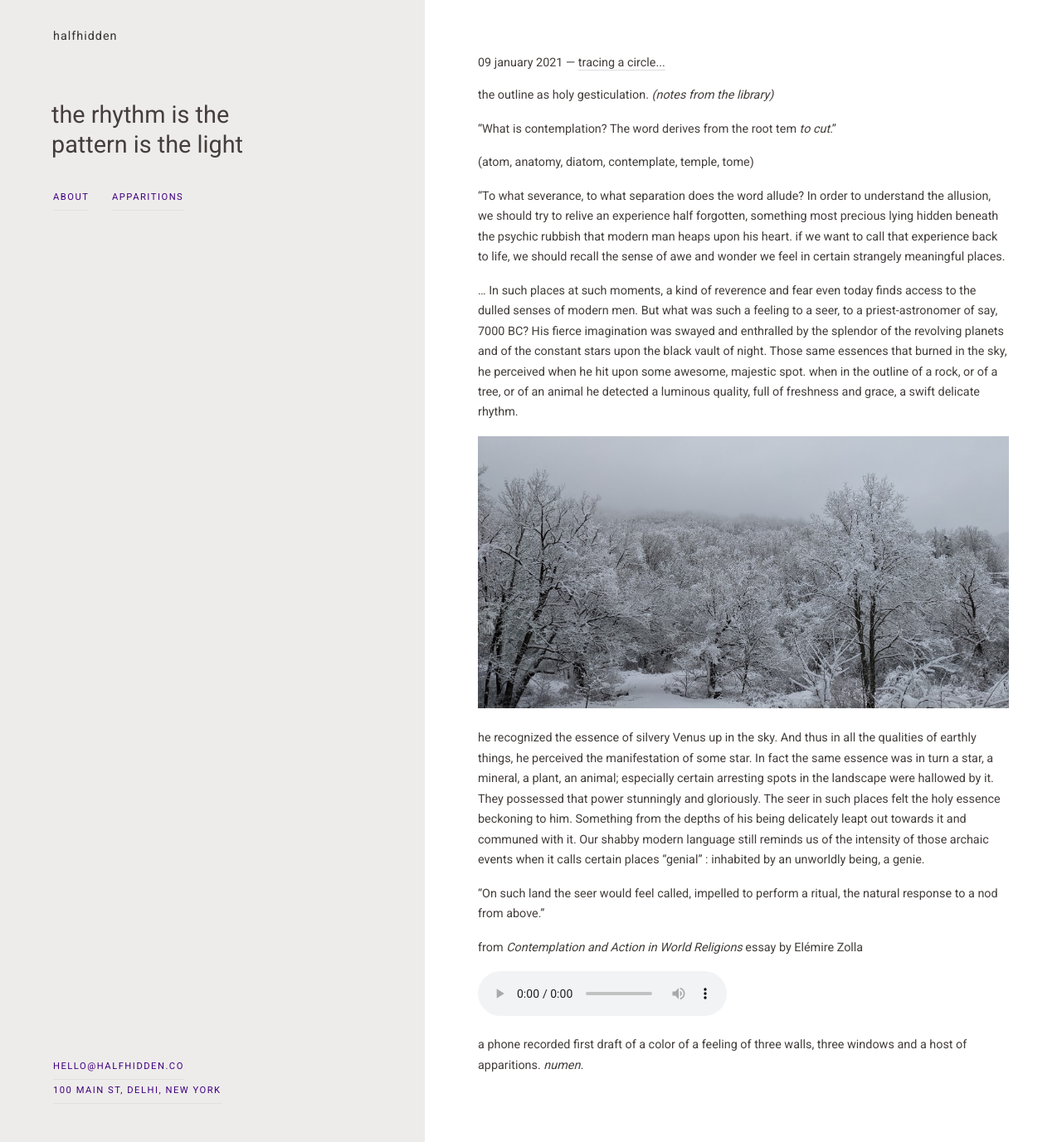
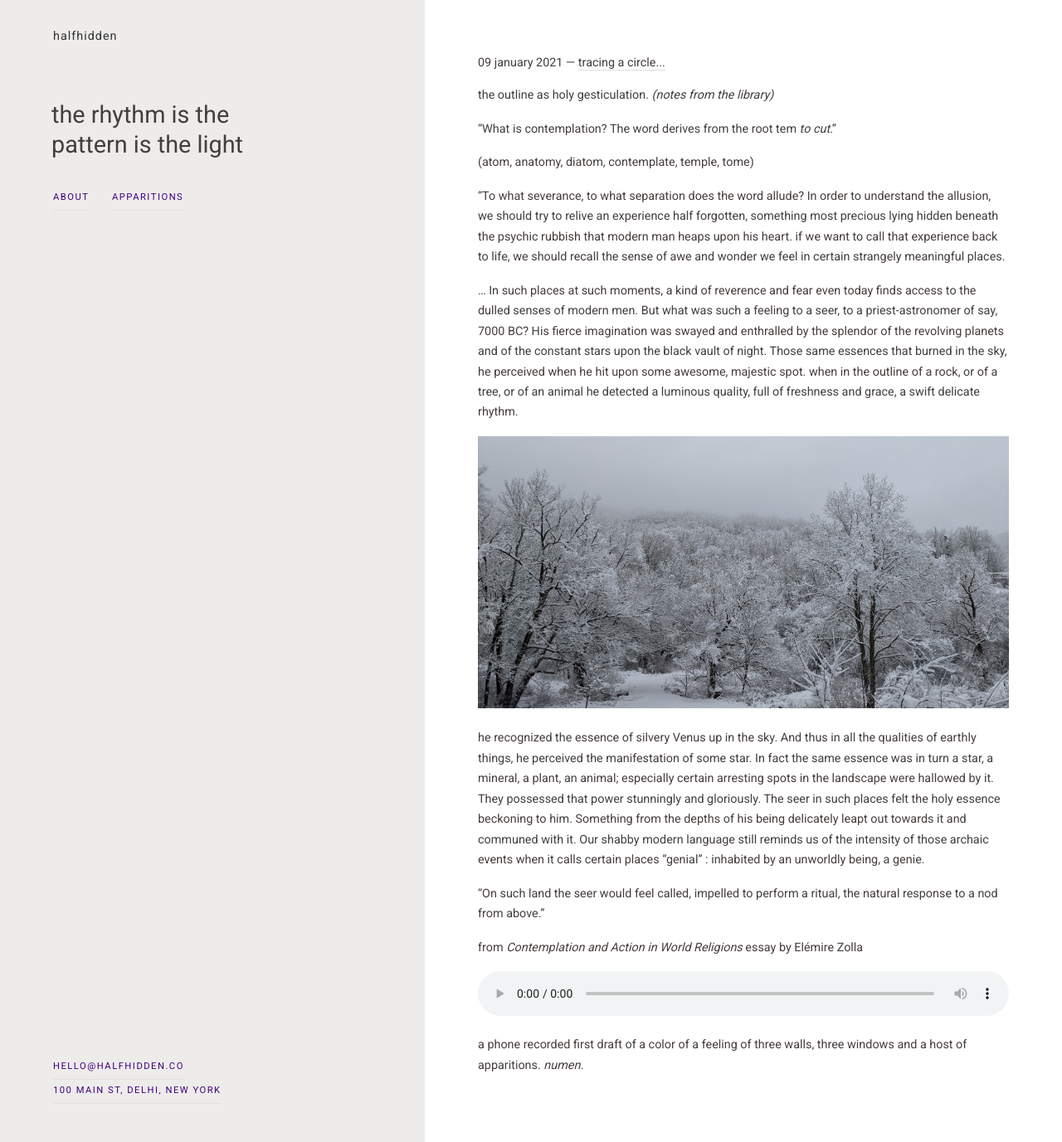
Before and after one commit to kellicain/kellicain.github.com, a Jekyll site: the page built from index.html, in a window 1280 px wide and 1377 px high. Shown: the whole window at 83% size. Built offline with Jekyll 4.4.1, drawn with Linux system fonts in a browser that asks for light colours.

Commit message:
wide audio

```diff
--- a/css/style.css
+++ b/css/style.css
@@ -4,6 +4,10 @@ img,legend{border:0}legend,td,th{padding:0}html{font-family:sans-serif;-ms-text-
 
 html {
   -webkit-font-smoothing: antialiased;
+}
+
+audio {
+  width: 100%;
 }
 
 body {
```
